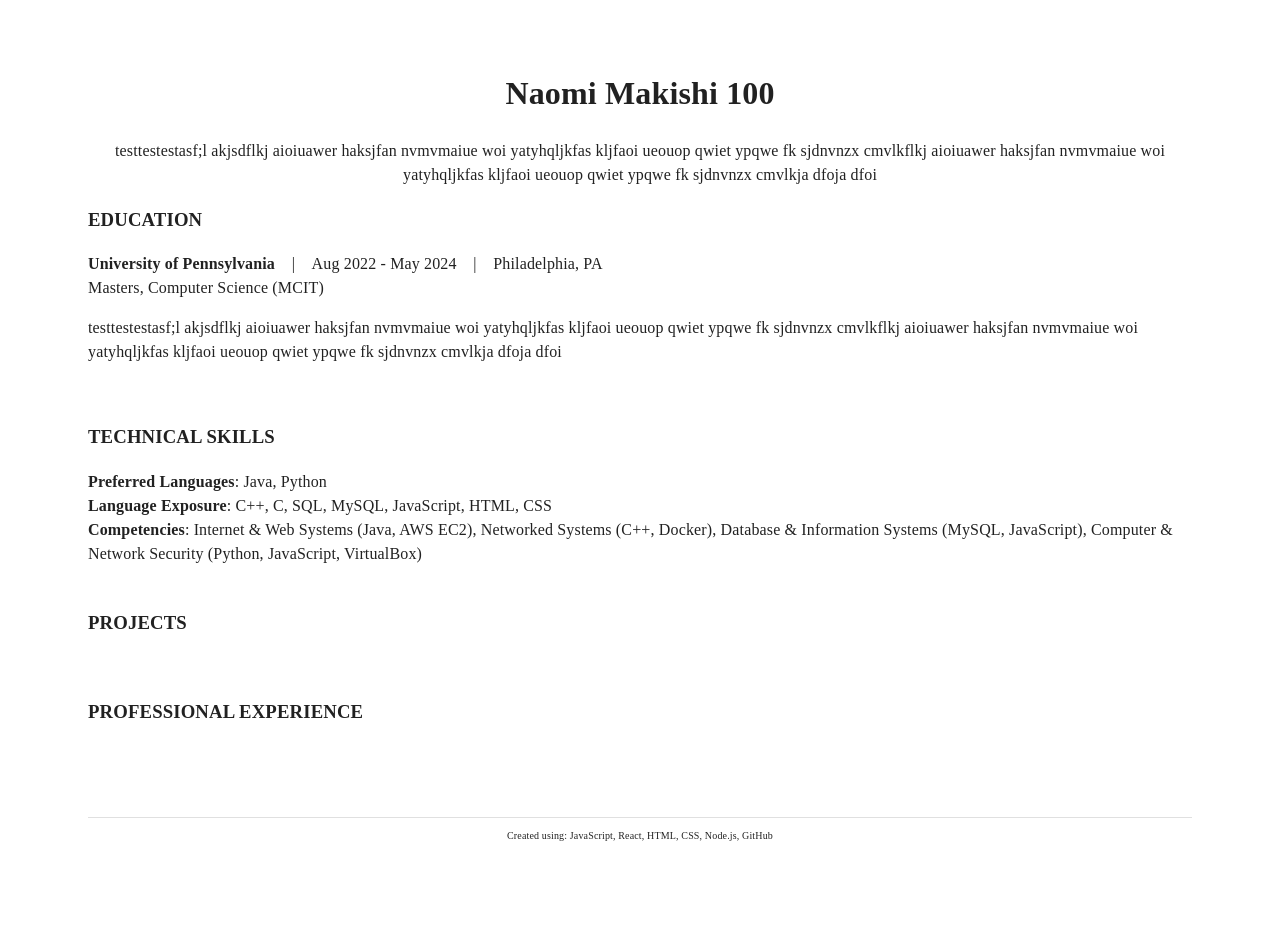
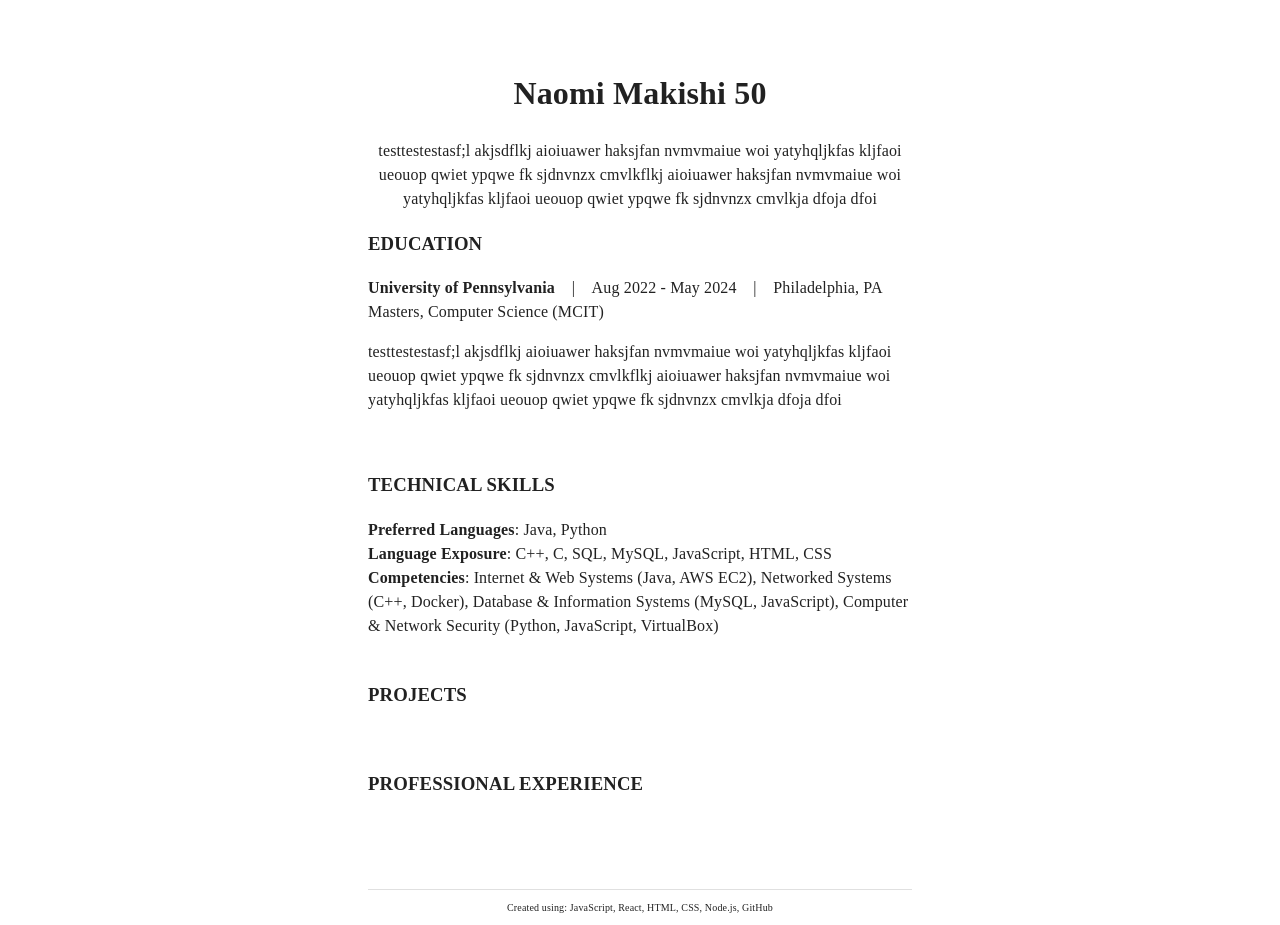
Before and after one commit to naomi-m/naomi-m.github.io, a React (Create React App) app: page / in a window 1280 px wide. Before the commit the page ends 853 px from the top, so only its background shows below. Built offline with nearby package versions, Linux system fonts and the light colour scheme.

Commit message:
dynamic width on load

```diff
--- a/src/pages/HomePage.js
+++ b/src/pages/HomePage.js
@@ -5,10 +5,10 @@ import { Container, Divider, Link } from '@mui/material';
 // const config = require('../config.json');
 
 export default function HomePage() {
-  let [containerWidth, setContainerWidth] = useState(100);
-
+  let [containerWidth, setContainerWidth] = useState(window.innerWidth <= 768 ? 100 : 50);
 
   useEffect(() => {
+    // sync container width based on window size
     function handleResize() {
       setContainerWidth(window.innerWidth <= 768 ? 100 : 50);  //768 standard px for mobile
     }
```
